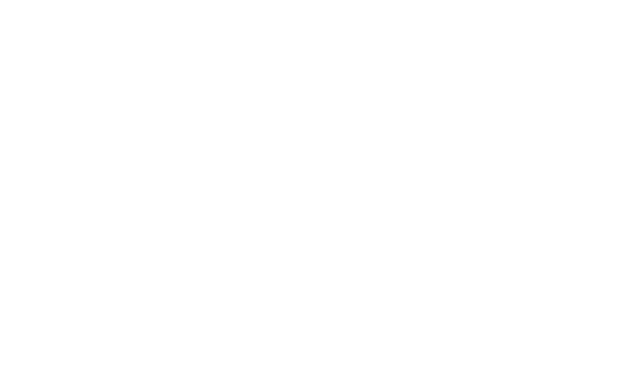
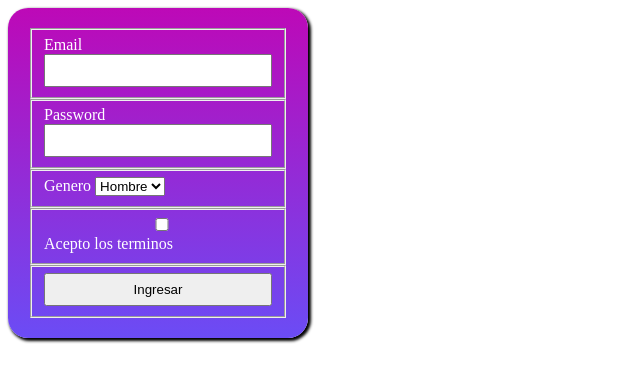
Before and after one commit to carcastrojara/nivelacion-mir, a plain HTML site: page ejercicio3/index.html in a window 1280 px wide. Shown: the whole page, without its empty margins (0-640 px from the left). Drawn offline with Linux system fonts and the light colour scheme.

Commit message:
Implementa el formulario del tercer ejercicio

```diff
--- a/ejercicio3/index.html
+++ b/ejercicio3/index.html
@@ -9,6 +9,32 @@
 
 </head>
 <body>
+    <form action="">
+        <fieldset>
+            <label for="email">Email</label>
+            <input type="email" id="email">
+        </fieldset>
+        <fieldset>
+            <label for="password">Password</label>
+            <input type="password" id="password">
+        </fieldset>
+        <fieldset>
+            <label for="genero">Genero</label>
+            <select name="genero" id="">
+                <option value="hombre">Hombre</option>
+                <option value="mujer">Mujer</option>
+            </select>
+        </fieldset>
+        <fieldset>
+            <label for="terminos">
+                <input type="checkbox" name="seleccion" value="aceptar">
+                Acepto los terminos
+            </label>
+        </fieldset>
+        <fieldset>
+            <input type="submit" value="Ingresar">
+        </fieldset>
+    </form>
 
 </body>
 </html>
--- a/ejercicio3/styles.css
+++ b/ejercicio3/styles.css
@@ -0,0 +1,20 @@
+*{box-sizing: border-box;}
+form{
+    width: 300px;
+    padding: 20px;
+    position: relative;
+    top: 0;
+    left: 0;
+    border-radius: 20px;
+    background: linear-gradient(#bd09b7 ,#6b4cf5 );
+    box-shadow: 2px 2px 3px 1px black;
+    color: white;
+}
+input{
+    padding: 7px;
+    width: 100%;
+}
+input[type=submit]{
+    padding 15px 15px 5px 5px;
+    right:0
+}
```
